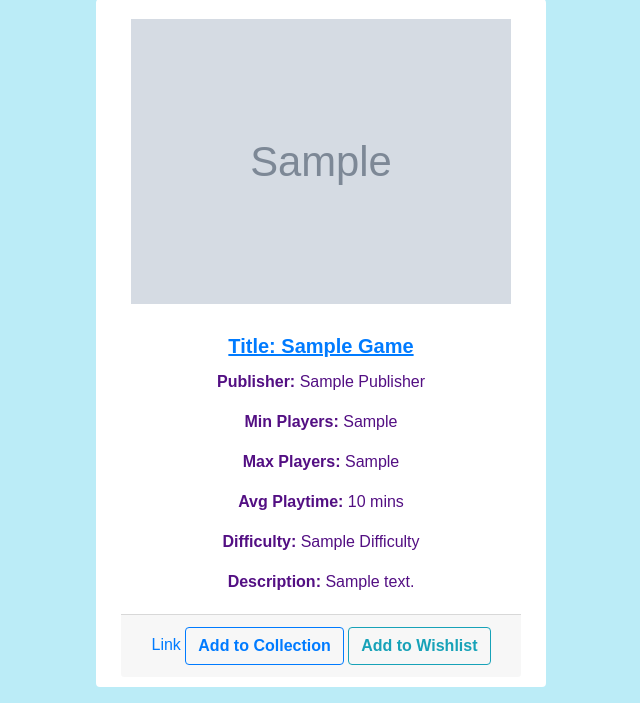
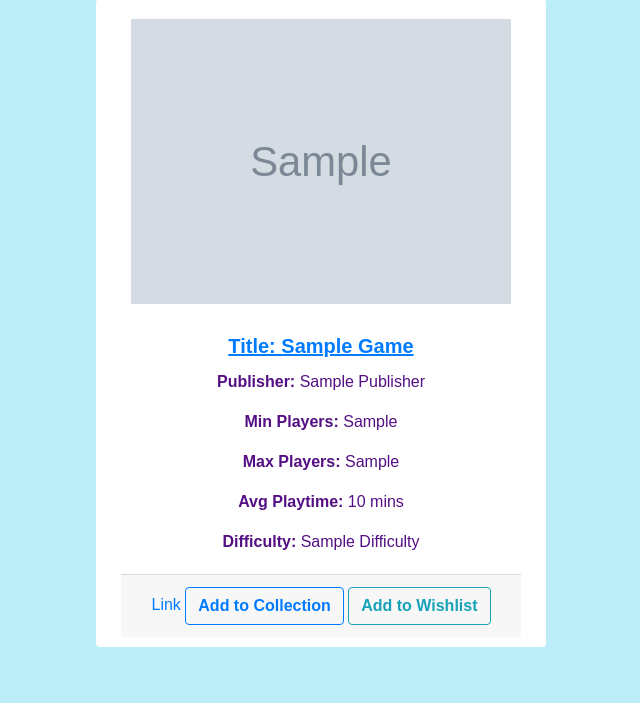
Before and after one commit to Claire-Fisher/boardgame-buddy-ms3, a Flask app: page / in a window 1280 px wide. Shown: the part 279-982 px from the top of the page, without its empty margins (319-959 px from the left). After the commit the page ends 926 px from the top, so only its background shows below. Run offline with Flask 3, Linux system fonts and the light colour scheme; grey boxes marked "Sample" are stand-in pictures; a database or web service that is not in the repository returns one stand-in record (values such as "Sample title"); some libraries are stand-ins or nearby versions.

Commit message:
remove: game descriptions from each game item displayed

```diff
--- a/templates/library.html
+++ b/templates/library.html
@@ -40,7 +40,6 @@
                         <p class="card-text"><strong>Max Players: </strong>{{ game.max_players }}</p>
                         <p class="card-text"><strong>Avg Playtime: </strong>{{ game.avg_playtime_mins }} mins</p>
                         <p class="card-text capitalize"><strong>Difficulty: </strong>{{ game.difficulty }}</p>
-                        <p class="card-text"><strong>Description: </strong>{{ game.description }}</p>
                     </div>
                     <!-- add to user collection / user wishlist buttons -->
                     <div class="card-footer">
```
